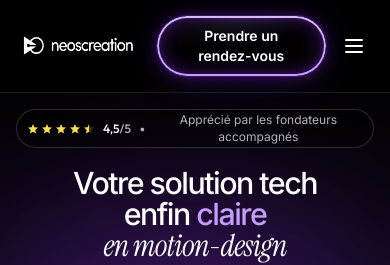
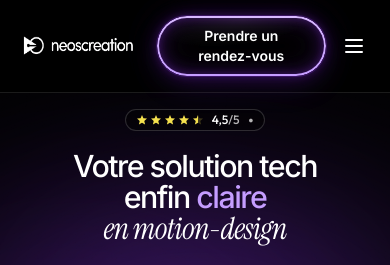
Before and after one commit to modeste-neoscreation/site-neoscreation, a Next.js app: page / in a window 390 px wide. Shown: the top 265 px of the page. Built offline with nearby package versions, Linux system fonts and the light colour scheme.

Commit message:
﻿Polish mobile hero/header
Hide the founders appreciation note on mobile and hide the appointment CTA in the top bar until desktop.

```diff
--- a/components/Header.tsx
+++ b/components/Header.tsx
@@ -51,7 +51,7 @@
             href={CALENDLY}
             target="_blank"
             rel="noopener noreferrer"
-            className="btn-primary-fancy-sm hidden sm:inline-flex"
+            className="btn-primary-fancy-sm hidden md:inline-flex"
           >
             Prendre un rendez-vous
           </a>
--- a/components/Hero.tsx
+++ b/components/Hero.tsx
@@ -57,7 +57,7 @@
             4,5<span className="text-[var(--muted)]">/5</span>
           </p>
           <span className="text-xs text-[var(--muted)]">•</span>
-          <p className="text-xs leading-snug text-[var(--muted)]">
+          <p className="hidden text-xs leading-snug text-[var(--muted)] sm:block">
             Apprécié par les fondateurs accompagnés
           </p>
         </div>
```
